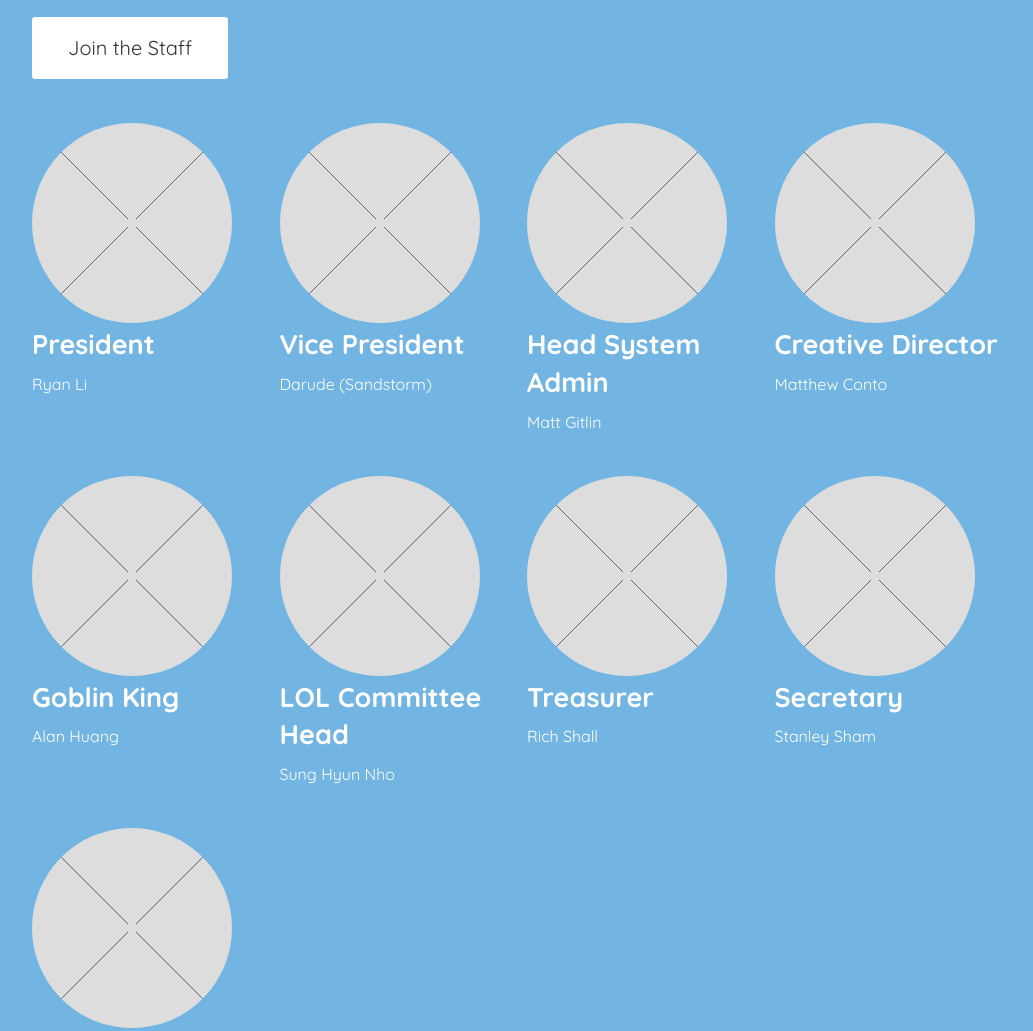
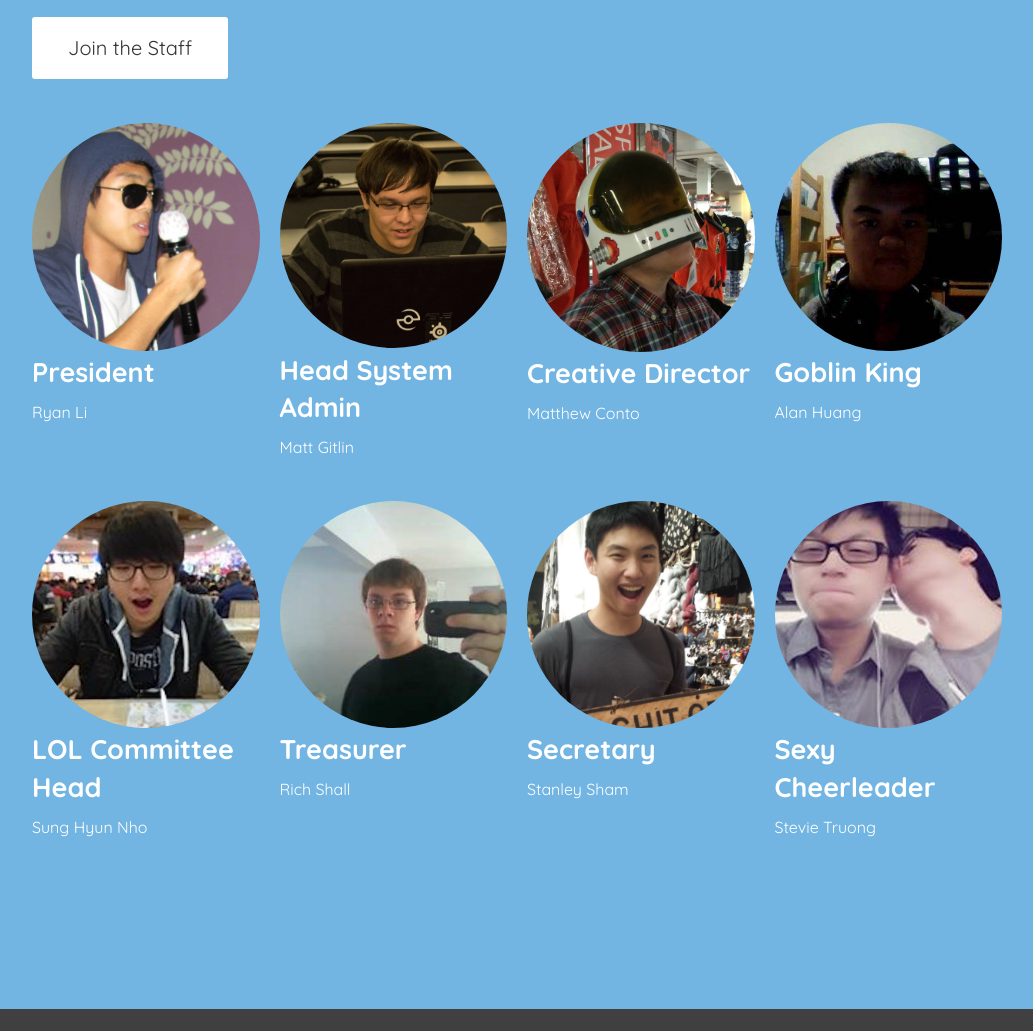
Before and after one commit to drfuzzyness/PGN-FlatWebsite, a website: page about/index.html in a window 1280 px wide. Shown: the part 1184-2215 px from the top of the page, without its empty margins (123-1156 px from the left). Drawn offline with Linux system fonts and the light colour scheme; files whose address does not match are found by name.

Commit message:
images 4 people

```diff
--- a/about/index.html
+++ b/about/index.html
@@ -176,47 +176,42 @@
           <a href="#" class="large button radius secondary">Join the Staff</a> <br> <br>
           <ul id="staff-showcase" class="small-block-grid-2 medium-block-grid-3 large-block-grid-4">
       		  <li>
-              <img src="../img/placeholder.gif" class="rounded" alt="">
+              <img src="../img/ryan.jpg" class="rounded" alt="">
       		  	<h3>President</h3>
       		  	<p>Ryan Li</p>
       		  </li>
       		  <li>
-              <img src="../img/placeholder.gif" class="rounded" alt="">
-      		  	<h3>Vice President</h3>
-      		  	<p>Darude (Sandstorm)</p>
-      		  </li>
-      		  <li>
-              <img src="../img/placeholder.gif" class="rounded" alt="">
+              <img src="../img/matt.jpg" class="rounded" alt="">
       		  	<h3>Head System Admin</h3>
       		  	<p>Matt Gitlin</p>
       		  </li>
       		  <li>
-              <img src="../img/placeholder.gif" class="rounded" alt="">
+              <img src="../img/matthew.jpg" class="rounded" alt="">
       		  	<h3>Creative Director</h3>
       		  	<p>Matthew Conto</p>
       		  </li>
       		  <li>
-              <img src="../img/placeholder.gif" class="rounded" alt="">
+              <img src="../img/alan.jpg" class="rounded" alt="">
       		  	<h3>Goblin King</h3>
       		  	<p>Alan Huang</p>
       		  </li>
       		  <li>
-              <img src="../img/placeholder.gif" class="rounded" alt="">
+              <img src="../img/sung.jpg" class="rounded" alt="">
       		  	<h3>LOL Committee Head</h3>
       		  	<p>Sung Hyun Nho</p>
       		  </li>
       		  <li>
-              <img src="../img/placeholder.gif" class="rounded" alt="">
+              <img src="../img/rich.jpg" class="rounded" alt="">
       		  	<h3>Treasurer</h3>
       		  	<p>Rich Shall</p>
       		  </li>
       		  <li>
-              <img src="../img/placeholder.gif" class="rounded" alt="">
+              <img src="../img/stanley.jpg" class="rounded" alt="">
       		  	<h3>Secretary</h3>
       		  	<p>Stanley Sham</p>
       		  </li>
       		  <li>
-              <img src="../img/placeholder.gif" class="rounded" alt="">
+              <img src="../img/stevie.jpg" class="rounded" alt="">
       		  	<h3>Sexy Cheerleader</h3>
       		  	<p>Stevie Truong</p>
       		  </li>
```
Also changed, not shown: img/alan.jpg (added), img/matt.jpg (added), img/matthew.jpg (added), img/rich.jpg (added), img/ryan.jpg (added), img/stanley.jpg (added), img/stevie.jpg (added), img/sung.jpg (added).
